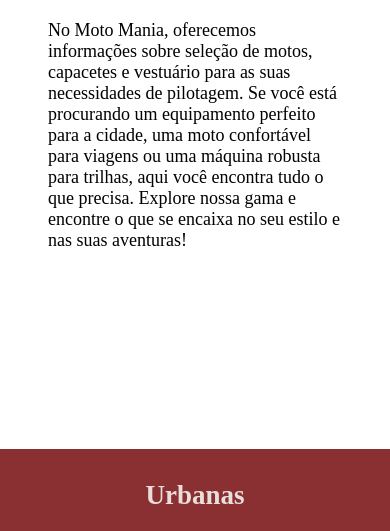
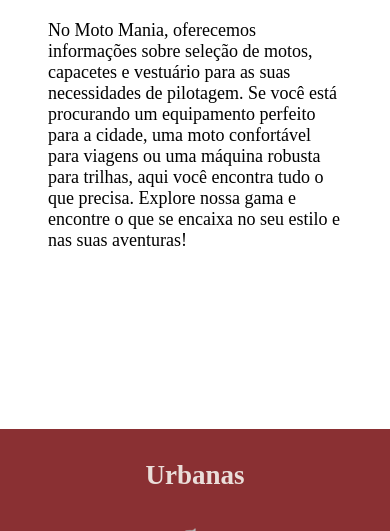
Before and after one commit to Gestao-de-Performance/projeto-final-escola-nivel-2-E-E-Silva, a plain HTML site: page Index.html in a window 390 px wide. Shown: the part 233-764 px from the top of the page. Drawn offline with Linux system fonts and the light colour scheme.

Commit message:
Ajustando Altura

```diff
--- a/style.css
+++ b/style.css
@@ -92,7 +92,7 @@ main{
     padding: 2rem 6rem ;
     background-color: var(--verde--5);
     color: black;
-    min-height: 220px;
+    min-height: 170px;
 }
 
 .centralizandoTitulos{
@@ -314,7 +314,7 @@ footer{
 
     .prologoPagina {
         padding: 2rem 6rem;
-        min-height: 320px;
+        min-height: 290px;
     }
 
     .mainConteudo {
@@ -365,6 +365,7 @@ footer{
     }
 }
 
+
 /* 767 x 1000 */
 @media screen and (max-width: 767px){
 
@@ -385,7 +386,7 @@ footer{
 
     .prologoPagina {
         padding: 1rem 3rem;
-        min-height: 520px;
+        min-height: 500px;
         margin-right: 0;
         margin-left:  0;
     }
```
